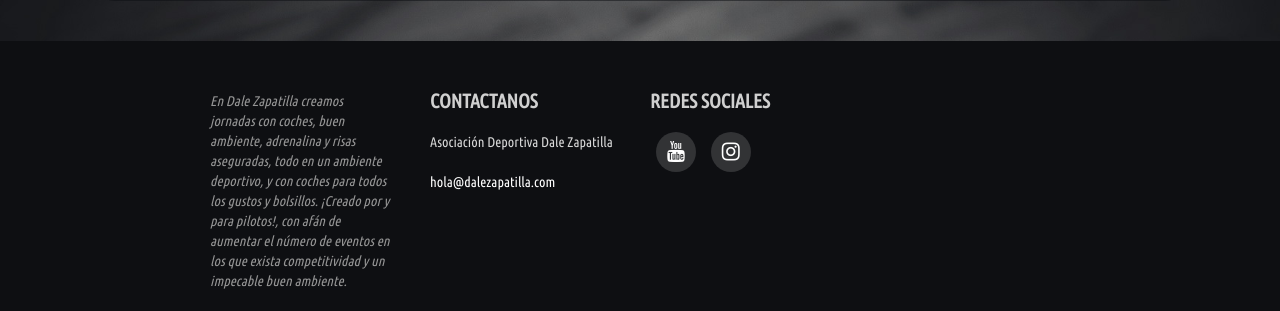
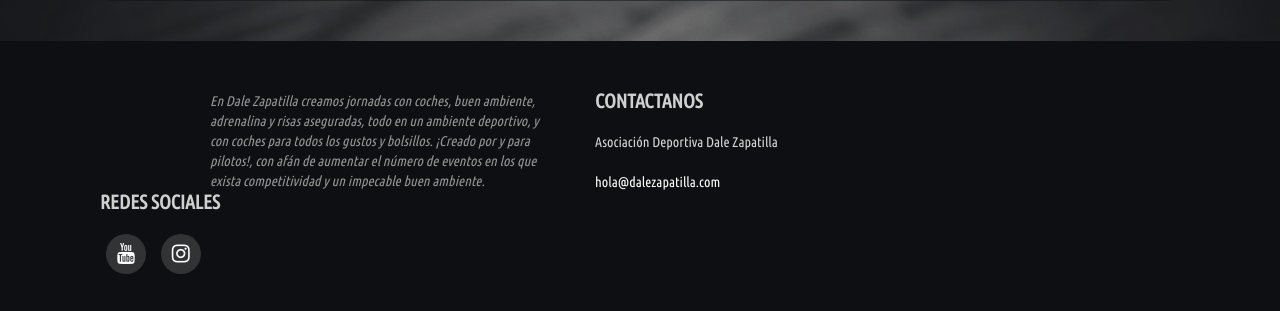
Before and after one commit to rubenarevalo98/DaleZapatilla, a PHP site: page /calendario-2021.html in a window 1280 px wide. Shown: the part 954-1265 px from the top of the page. After the commit the page ends 1228 px from the top, so only its background shows below. Run offline with PHP 8.4, Linux system fonts and the light colour scheme; some libraries are stand-ins or nearby versions.

Commit message:
Update style.css

```diff
--- a/style/style.css
+++ b/style/style.css
@@ -2922,11 +2922,17 @@ footer div.footerBox div.footerContent.intro {
 }
 @media all and (min-width: 1000px) {
 	footer div.footerBox div.footerContent {
-		width: 20%;
+		width: 35%;
 	}
 	footer div.footerBox div.footerContent.social {
-		width: 20%;
-	}
+		width: 35%;
+	}
+}
+footer div.footerBox div.footerContent.end {
+	text-align: center;
+	line-height: 30px;
+	width: 100%; height: auto;
+	margin-bottom: 0;
 }
 footer div.footerBox div.footerContent.end {
 	text-align: center;
```
